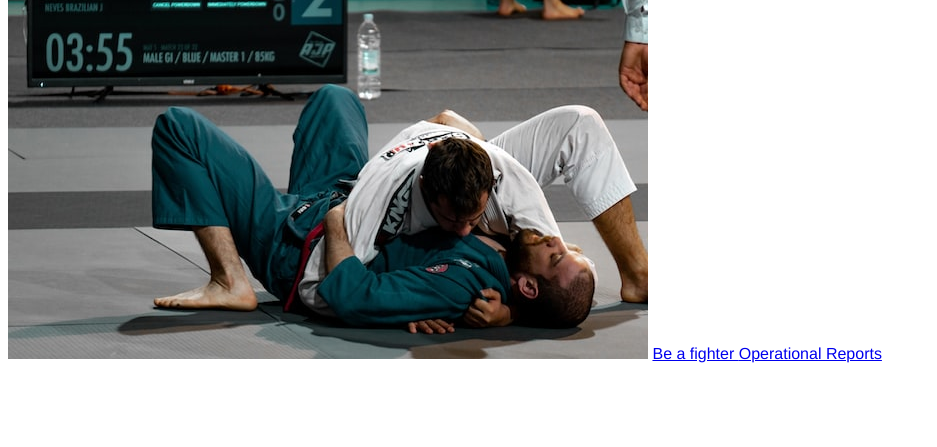
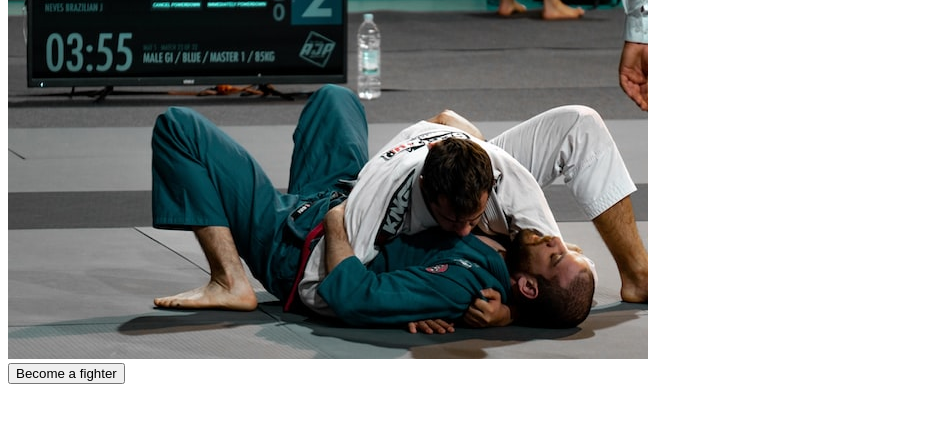
Before and after one commit to fvsteinbach/Ares, a Flask app: page / in a window 1280 px wide. Shown: the part 130-577 px from the top of the page, without its empty margins (0-937 px from the left). Run offline with Flask 2, Linux system fonts and the light colour scheme.

Commit message:
Route correction

```diff
--- a/app.py
+++ b/app.py
@@ -1,4 +1,3 @@
-from crypt import methods
 from flask import Flask, request, render_template, redirect
 
 app = Flask(__name__)
@@ -12,4 +11,4 @@ def register():
     return render_template("register.html")
 
 if __name__==("__main__"):
-    app.run(debug=True)
+    app.run()
--- a/templates/index.html
+++ b/templates/index.html
@@ -8,8 +8,7 @@
     <h2>
       A new lesson of humbleness everyday
     </h2>
-    <img src="/static/bjj_academy.jpg">
-    <a href="/register.html"> Be a fighter </a>
-    <a href="/reports.html"> Operational Reports </a>
+    <img src="/static/bjj_academy.jpg"><br>
+    <a href="/register"> <button>Become a fighter</button> </a>
 
 {% endblock %}
```
